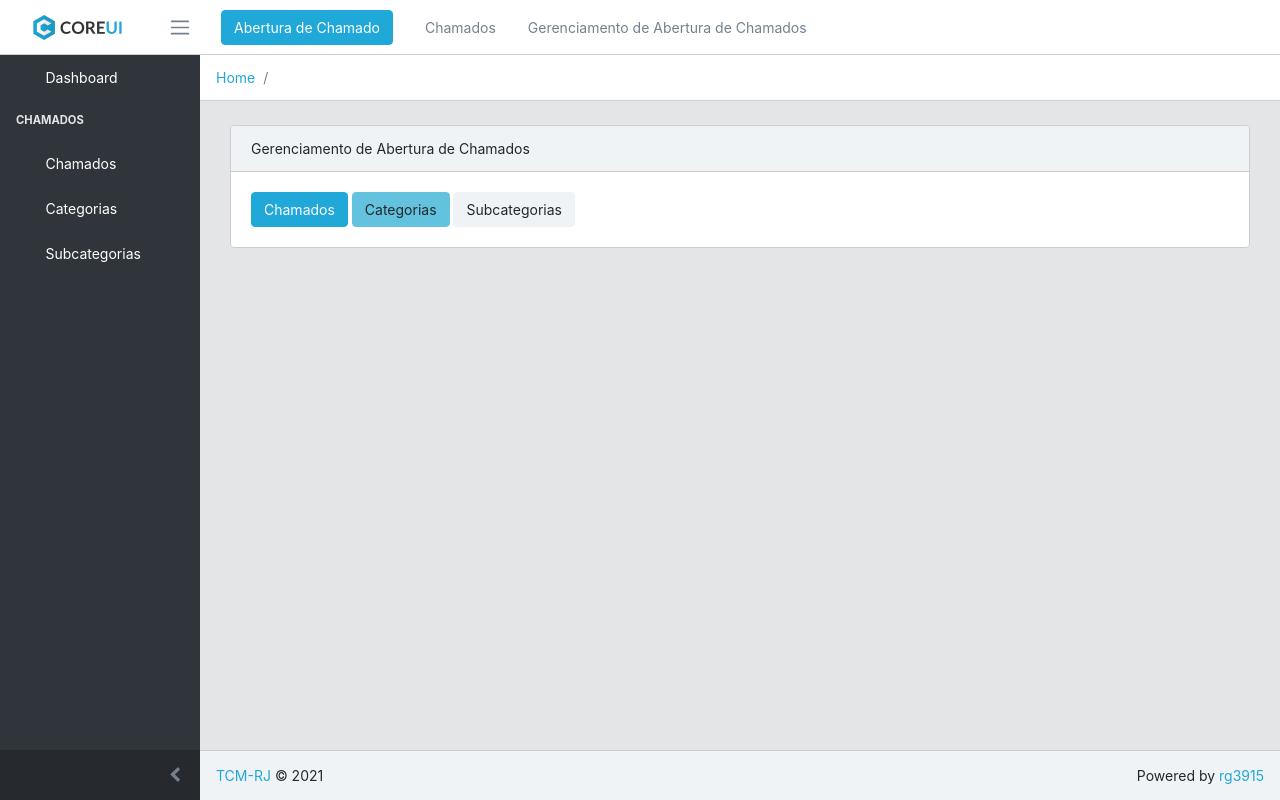
After one commit to rg3915/tcmrj-challenge, a Django app: page /call/call/management/ in a window 1280 px wide. The commit adds this page. Run offline with Django 3.2, Linux system fonts and the light colour scheme; some libraries are stand-ins or nearby versions.

Commit message:
Criar página para gerenciamento de abertura de chamados. close #23

```diff
--- /dev/null
+++ b/backend/call/templates/call/management.html
@@ -0,0 +1,23 @@
+{% extends "base.html" %}
+{% load static %}
+
+{% block breadcrumb %}
+  {% include "breadcrumb/_include_breadcrumb_base.html" %}
+{% endblock breadcrumb %}
+
+{% block content %}
+<div class="row">
+  <div class="col-md-12">
+    <div class="card">
+      <div class="card-header">
+        Gerenciamento de Abertura de Chamados
+      </div>
+      <div class="card-body">
+        <a class="btn btn-primary" href="{% url 'call:call_create' %}">Chamados</a>
+        <a class="btn btn-info" href="{% url 'call:category_create' %}">Categorias</a>
+        <a class="btn btn-light" href="{% url 'call:subcategory_create' %}">Subcategorias</a>
+      </div>
+    </div>
+  </div>
+</div>
+{% endblock content %}
--- a/backend/call/urls.py
+++ b/backend/call/urls.py
@@ -9,6 +9,7 @@ call_patterns = [
     path('<int:pk>/', v.CallDetailView.as_view(), name='call_detail'),
     path('create/', v.CallCreateView.as_view(), name='call_create'),
     path('<int:pk>/update/', v.CallUpdateView.as_view(), name='call_update'),
+    path('management/', v.call_management, name='call_management'),
 ]
 
 category_patterns = [
--- a/backend/call/views.py
+++ b/backend/call/views.py
@@ -1,4 +1,5 @@
 from django.contrib.auth.mixins import LoginRequiredMixin as LRM
+from django.shortcuts import render
 from django.urls import reverse_lazy
 from django.views.generic import (
     CreateView,
@@ -80,3 +81,8 @@ class SubcategoryUpdateView(LRM, UpdateView):
 class SubcategoryDeleteView(LRM, DeleteView):
     model = Subcategory
     success_url = reverse_lazy('call:subcategory_list')
+
+
+def call_management(request):
+    template_name = 'call/management.html'
+    return render(request, template_name)
--- a/backend/core/templates/includes/navbar.html
+++ b/backend/core/templates/includes/navbar.html
@@ -23,7 +23,7 @@
       </a>
     </li>
     <li class="nav-item px-3">
-      <a class="nav-link" href=".">
+      <a class="nav-link" href="{% url 'call:call_management' %}">
         <i class="icon-wrench"></i>
         Gerenciamento de Abertura de Chamados
       </a>
--- a/backend/core/templates/includes/sidebar.html
+++ b/backend/core/templates/includes/sidebar.html
@@ -10,15 +10,15 @@
       <li class="nav-title">Chamados</li>
       <li class="nav-item">
         <a class="nav-link" href="{% url 'call:call_list' %}">
-          <i class="nav-icon icon-list"></i> Chamados</a>
+          <i class="nav-icon icon-bubbles"></i> Chamados</a>
       </li>
       <li class="nav-item">
         <a class="nav-link" href="{% url 'call:category_list' %}">
-          <i class="nav-icon icon-list"></i> Categorias</a>
+          <i class="nav-icon icon-organization"></i> Categorias</a>
       </li>
       <li class="nav-item">
         <a class="nav-link" href="{% url 'call:subcategory_list' %}">
-          <i class="nav-icon icon-list"></i> Subcategorias</a>
+          <i class="nav-icon icon-tag"></i> Subcategorias</a>
       </li>
     </ul>
   </nav>
```
